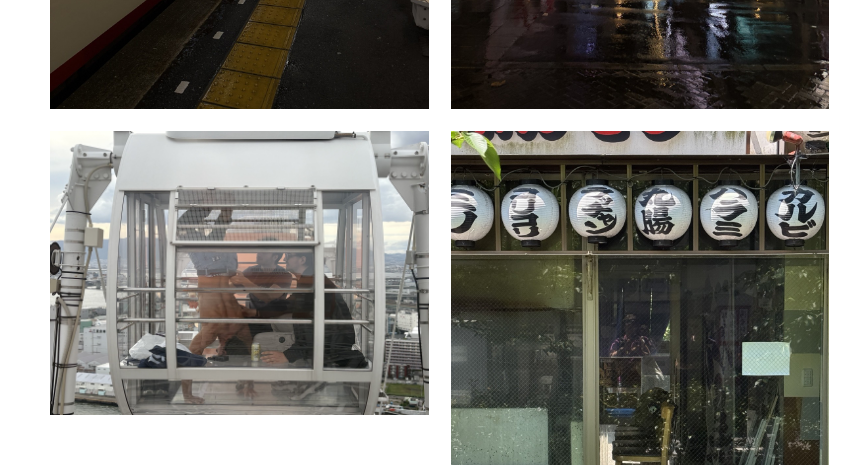
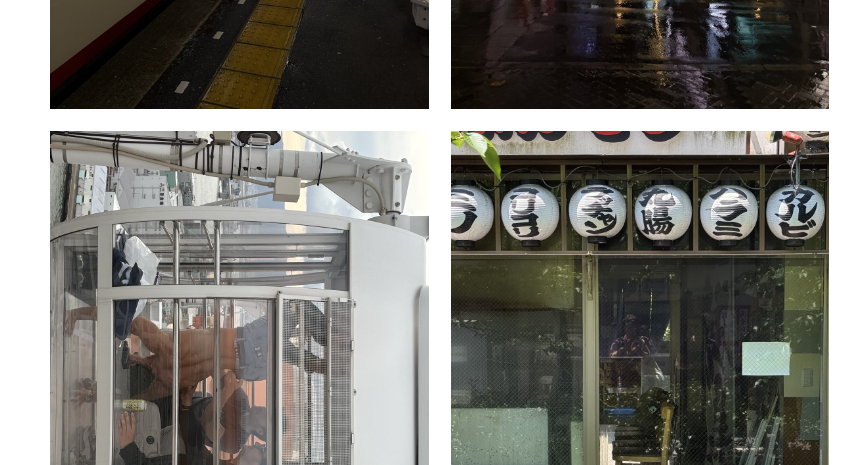
Before and after one commit to m2xence/maxencefontana-portfolio, a plain HTML site: page public/japan.html in a window 1280 px wide. Shown: the part 5000-5465 px from the top of the page, 0-846 px from the left. Drawn offline with Linux system fonts and the light colour scheme.

Commit message:
Rotate Japan gallery photo 31

```diff
--- a/public/japan.html
+++ b/public/japan.html
@@ -31,7 +31,7 @@
 <a href="/japan-028.jpg" aria-label="Open Japan photo 28"><img src="/japan-028.jpg" width="1152" height="1536" alt="" loading="lazy" decoding="async"></a>
 <a href="/japan-029.jpg" aria-label="Open Japan photo 29"><img src="/japan-029.jpg" width="1152" height="1536" alt="" loading="lazy" decoding="async"></a>
 <a href="/japan-030.jpg" aria-label="Open Japan photo 30"><img src="/japan-030.jpg" width="1152" height="1536" alt="" loading="lazy" decoding="async"></a>
-<a href="/japan-031.jpg" aria-label="Open Japan photo 31"><img src="/japan-031.jpg" width="1536" height="1152" alt="" loading="lazy" decoding="async"></a>
+<a href="/japan-031-portrait.jpg" aria-label="Open Japan photo 31"><img src="/japan-031-portrait.jpg" width="1152" height="1536" alt="" loading="lazy" decoding="async"></a>
 <a href="/japan-032.jpg" aria-label="Open Japan photo 32"><img src="/japan-032.jpg" width="1152" height="1536" alt="" loading="lazy" decoding="async"></a>
 <a href="/japan-033.jpg" aria-label="Open Japan photo 33"><img src="/japan-033.jpg" width="1152" height="1536" alt="" loading="lazy" decoding="async"></a>
 <a href="/japan-034.jpg" aria-label="Open Japan photo 34"><img src="/japan-034.jpg" width="1152" height="1536" alt="" loading="lazy" decoding="async"></a>
```
Also changed, not shown: public/japan-031-portrait.jpg (added).
